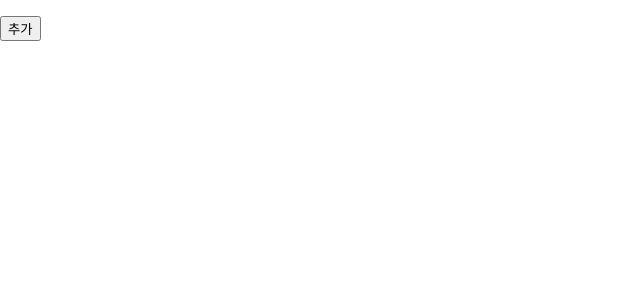
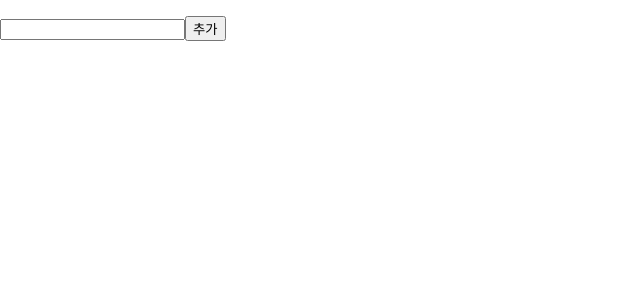
Before and after one commit to hellohyonee/preactice-redux, a React (Create React App) app: page / in a window 1280 px wide. Shown: the top 300 px of the page, without its empty margins (0-640 px from the left). Built offline with nearby package versions, Linux system fonts and the light colour scheme.

Commit message:
TodoForm 컴포넌트 구현 후 input요소와 click 이벤트 만들기

```diff
--- a/src/App.js
+++ b/src/App.js
@@ -4,6 +4,7 @@ import { addTodo } from './redux/actions';
 import useReduxState from './hooks/useReduxState';
 import useReduxDispatch from './hooks/useReduxDispatch';
 import TodoList from './components/TodoList';
+import TodoForm from './components/TodoForm';
 
 function App() {
   // const state = useReduxState();  // --> TodoList 컴포넌트에서 useReduxState()로 state를 변경하므로 삭제
@@ -13,14 +14,14 @@ function App() {
     <>
       {/* {JSON.stringify(state)} --> 삭제하고 TodoList 컴포넌트로 대체하기 */}
       <TodoList />
-      <button onClick={click}>추가</button>
-      {/* <TodoForm /> */}
+      {/* <button onClick={click}>추가</button>  --> 삭제하고 TodoForm 컴포넌트로 대체하기 */}
+      <TodoForm />
     </>
   );
 
-  function click() {
-    dispatch(addTodo('todo'));
-  }
+  // function click() {  // --> TodoForm 컴포넌트에서 useReduxDispatch()로 click() 함수를 사용하므로 삭제
+  //   dispatch(addTodo('todo'));
+  // }
 }
 
 export default App;
--- a/src/components/TodoForm.jsx
+++ b/src/components/TodoForm.jsx
@@ -0,0 +1,22 @@
+import { useRef } from "react";
+import useReduxDispatch from "../hooks/useReduxDispatch";
+import { addTodo } from "../redux/actions";
+
+export default function TodoForm() {
+  // uncontrolled component로 폼 데이터 작성하기
+  // -> DOM 자체에서 폼 데이터를 다룸
+    // -> ref로 DOM에서 폼 value를 가져옴
+  const inputRef = useRef();
+  const dispatch = useReduxDispatch();
+
+  return (
+    <div>
+      <input ref={inputRef} />
+      <button onClick={click}>추가</button>
+    </div>
+  );
+
+  function click() {
+    dispatch(addTodo(inputRef.current.value));
+  }
+}
```
